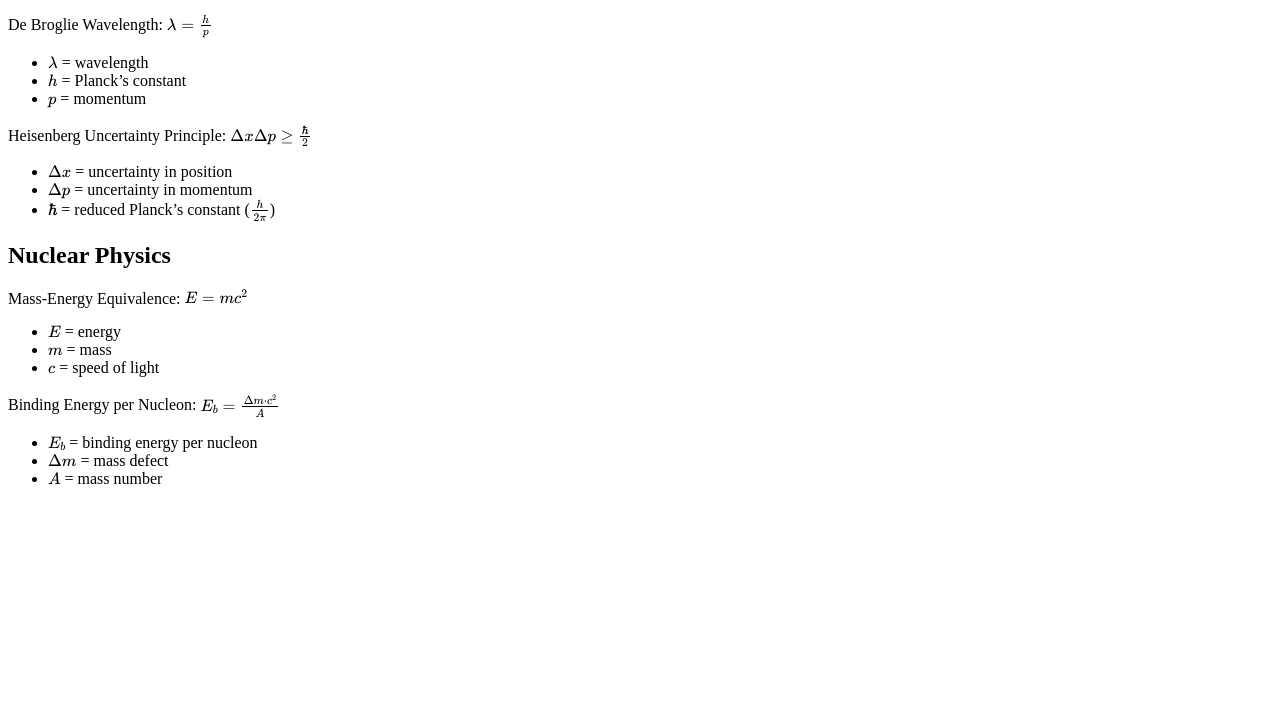
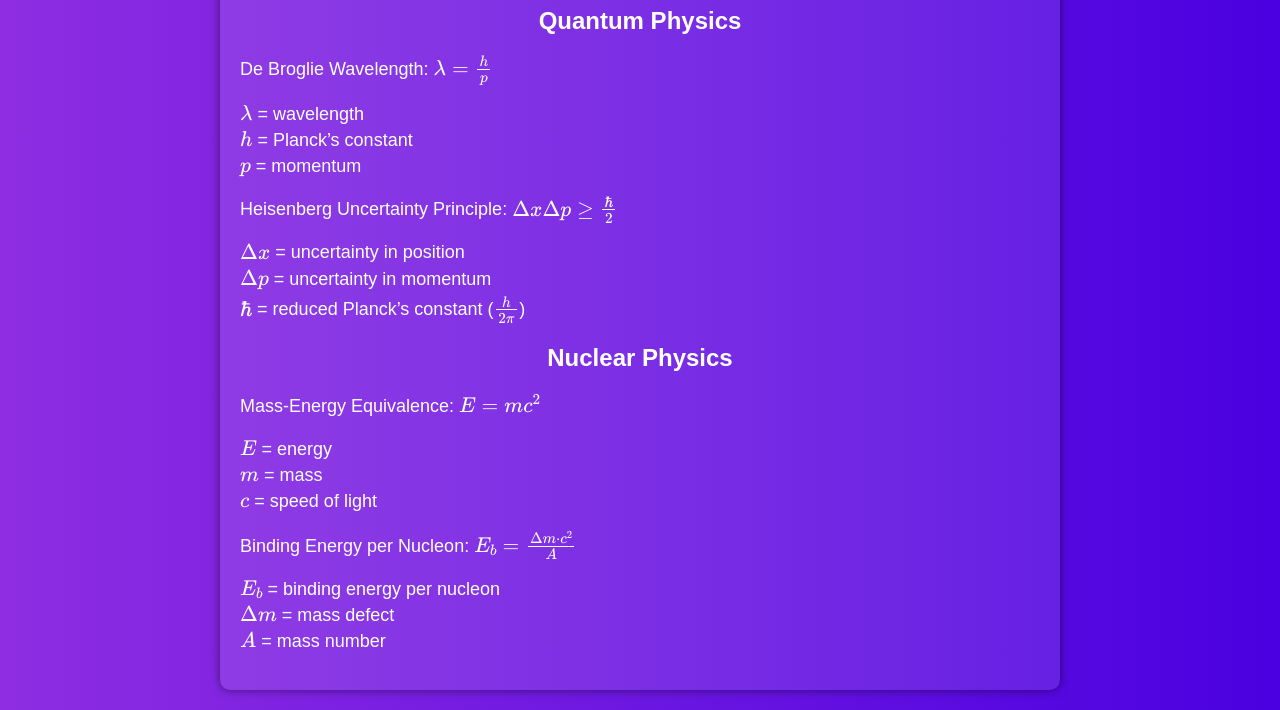
Before and after one commit to Umrh7/umrh7.github.io, a plain HTML site: page modern_physics.html in a window 1280 px wide. Shown: the part 113-823 px from the top of the page. Before the commit the page ends 800 px from the top, so only its background shows below. Drawn offline with nearby package versions, Linux system fonts and the light colour scheme.

Commit message:
Update modern_physics.html

```diff
--- a/modern_physics.html
+++ b/modern_physics.html
@@ -4,12 +4,45 @@
     <meta charset="UTF-8">
     <meta name="viewport" content="width=device-width, initial-scale=1.0">
     <title>Physics Formulas</title>
-    <script src="https://polyfill.io/v3/polyfill.min.js?features=es6"></script>
+    <script src="https://polyfill.io/v3/polyfill.min.js?features=es6"></script> <!-- Include the polyfill.io -->
     <script type="text/javascript" id="MathJax-script" async
         src="https://cdn.jsdelivr.net/npm/mathjax@3/es5/tex-mml-chtml.js">
     </script>
+    <style>
+        body {
+            font-family: Arial, sans-serif;
+            background: linear-gradient(to right, #8e2de2, #4a00e0);
+            color: white;
+            padding: 20px;
+            margin: 0;
+        }
+        h1, h2 {
+            text-align: center;
+        }
+        p {
+            font-size: 18px;
+            line-height: 1.6;
+        }
+        ul {
+            list-style-type: none;
+            padding: 0;
+            font-size: 18px;
+        }
+        li {
+            margin: 5px 0;
+        }
+        .content {
+            max-width: 800px;
+            margin: 0 auto;
+            background: rgba(255, 255, 255, 0.1);
+            padding: 20px;
+            border-radius: 10px;
+            box-shadow: 0 0 10px rgba(0, 0, 0, 0.5);
+        }
+    </style>
 </head>
 <body>
+    <div class="content">
         <h1>Modern Physics Formulas</h1>
 
         <h2>Quantum Physics</h2>
@@ -39,6 +72,6 @@
             <li>\( \Delta m \) = mass defect</li>
             <li>\( A \) = mass number</li>
         </ul>
-
+    </div>
 </body>
 </html>
```
Lines whose indentation alone changed are shown as unchanged.
